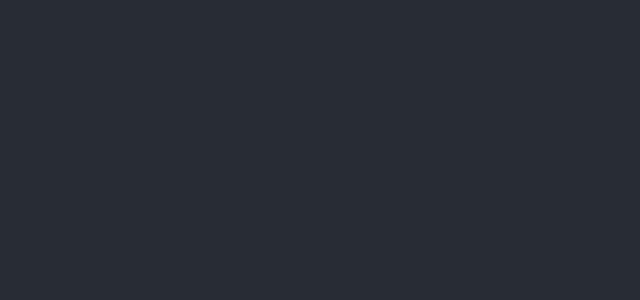
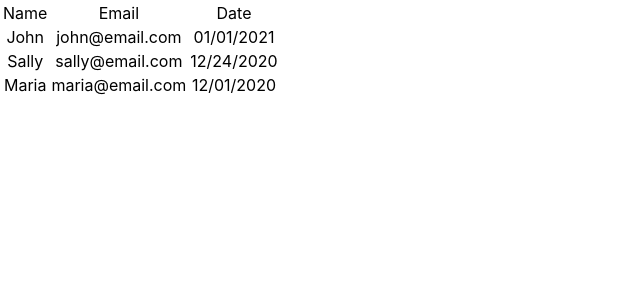
Before and after one commit to Alina207/alina-react-app, a React (Create React App) app: page / in a window 1280 px wide. Shown: the top 300 px of the page, without its empty margins (0-640 px from the left). Built offline with nearby package versions, Linux system fonts and the light colour scheme.

Commit message:
Table without styling

```diff
--- a/src/App.js
+++ b/src/App.js
@@ -1,12 +1,10 @@
 import './App.css';
+import Example from './Example';
 
 function App() {
   return (
     <div className="App">
-      <header className="App-header">
-
-
-      </header>
+      <Example/>
     </div>
   );
 }
--- /dev/null
+++ b/src/Example.js
@@ -0,0 +1,28 @@
+import React from "react";
+import Table from "./Table";
+
+const Example = () => {
+    const theadData = ["Name", "Email", "Date"];
+
+    const tbodyData = [
+        {
+            id: "1",
+            items: ["John", "john@email.com", "01/01/2021"],
+        },
+        {
+            id: "2",
+            items: ["Sally", "sally@email.com", "12/24/2020"],
+        },
+        {
+            id: "3",
+            items: ["Maria", "maria@email.com", "12/01/2020"],
+        },
+    ];
+    return (
+        <div>
+            <Table theadData={theadData} tbodyData={tbodyData} />
+        </div>
+    );
+};
+
+export default Example;
--- a/src/Table.js
+++ b/src/Table.js
@@ -1,6 +1,6 @@
 import React from "react";
 import TableRow from "./TableRow";
-import TableHeadItem from "./TableHead";
+import TableHeadItem from "./TableHeadItem";
 
 const Table = ({ theadData, tbodyData, customClass }) => {
     return (
```
